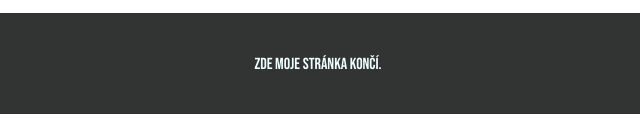
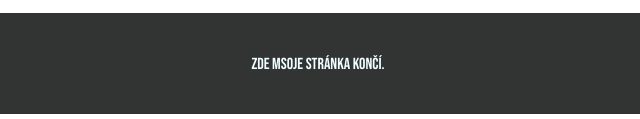
Before and after one commit to skinnyn/test, a plain HTML site: page index.html in a window 1280 px wide. Shown: the part 1096-1215 px from the top of the page, 322-962 px from the left. Drawn offline with Linux system fonts and the light colour scheme; files whose address does not match are found by name.

Commit message:
Zmenil jsem tvoji mamu v Index.HTML

```diff
--- a/index.html
+++ b/index.html
@@ -72,7 +72,7 @@ ttt<!DOCTYPE html>
 
 <footer>
 
-<p style="color: azure; position: relative; top:42px">Zde moje stránka končí.</p
+<p style="color: azure; position: relative; top:42px">Zde msoje stránka končí.</p
 </footer>
 
 </body>
```
